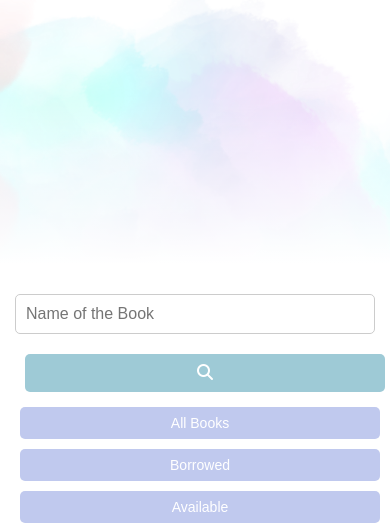
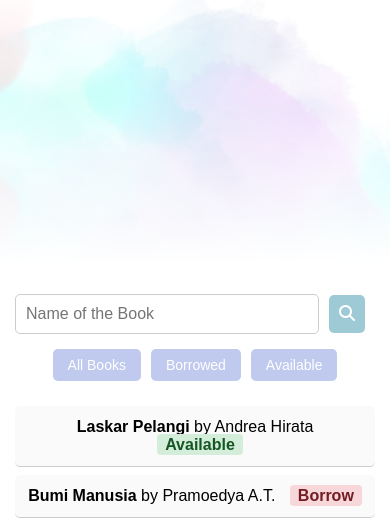
Before and after one commit to 481n4y4/MyLibrary, a plain HTML site: page index.html in a window 390 px wide. Shown: the part 580-1103 px from the top of the page. Drawn offline with nearby package versions, Linux system fonts and the light colour scheme; a web font is replaced by a local one.

Commit message:
0.6 memperbaiki books section

```diff
--- a/assets/css/style.css
+++ b/assets/css/style.css
@@ -117,6 +117,13 @@ input {
   font-size: 16px;
 }
 
+.search {
+  display: flex;
+  flex-direction: row;
+  justify-content: center;
+  align-items: center;
+}
+
 .books button {
   padding: 10px 20px;
   margin: 10px;
@@ -127,6 +134,7 @@ input {
   font-size: 16px;
   cursor: pointer;
 }
+
 .books button:hover {
   background-color: #748dae;
 }
@@ -240,17 +248,12 @@ footer a {
     margin: 10px 0;
   }
 
-  button {
-    width: 100%;
-    margin: 10px 0;
+  .books .search button {
+    padding: 10px;
   }
 
   .buttons {
-    flex-direction: column;
-  }
-
-  .buttons button {
-    width: 100%;
+    flex-direction: row;
   }
 
   .item-buku {
```
